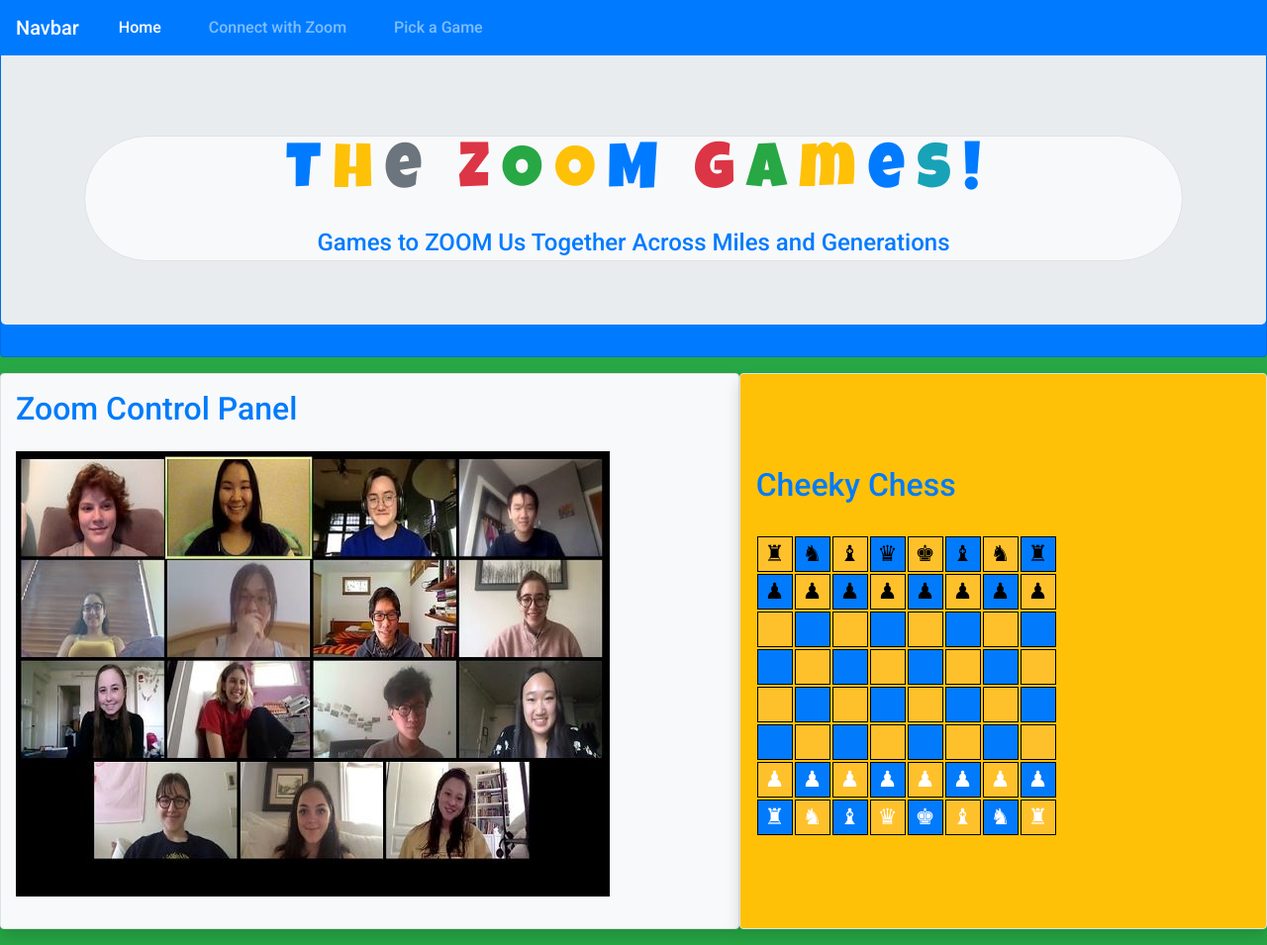
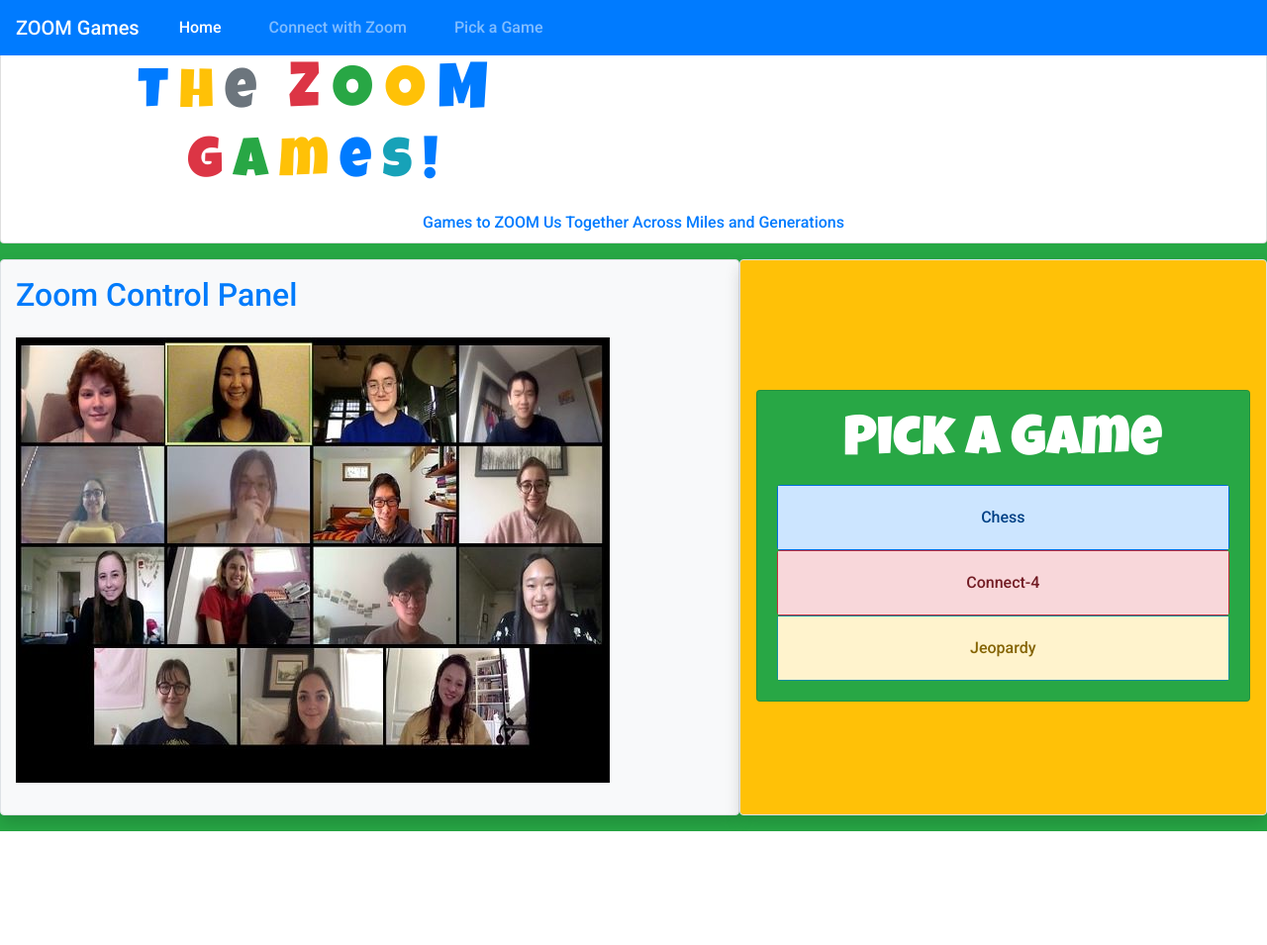
Before and after one commit to Larry-Volz/TheZoomGames.com, a PHP site: page / in a window 1280 px wide. Shown: the whole page at 99% size. After the commit the page ends 840 px from the top, so only its background shows below. Run offline with PHP 8.4, Linux system fonts and the light colour scheme.

Commit message:
new look inserts chess module with errors

```diff
--- a/app.js
+++ b/app.js
@@ -0,0 +1,121 @@
+const chessModule = `<div class = "box">
+<h1 class = "text-center">Cheeky Chess</h1>
+    <table class ="content">
+        <thead><div id="position">&nbsp;</div></thead>
+        <tr>
+            <td><div id = "a8" class="lightSquares">&nbsp;</div></td>
+            <td><div id = "b8" class="darkSquares">&nbsp;</div></td>
+            <td><div id = "c8" class="lightSquares">&nbsp;</div></td>
+            <td><div id = "d8" class="darkSquares">&nbsp;</div></td>
+            <td><div id = "e8" class="lightSquares">&nbsp;</div></td>
+            <td><div id = "f8"  class="darkSquares">&nbsp;</div></td>
+            <td><div id = "g8" class="lightSquares">&nbsp;</div></td>
+            <td><div id = "h8" class="darkSquares">&nbsp;</div></td>
+        </tr>
+
+        <tr>
+            <td><div id = "a7" class="darkSquares">&nbsp;</div></td>
+            <td><div id = "b7" class="lightSquares">&nbsp;</div></td>
+            <td><div id = "c7" class="darkSquares">&nbsp;</div></td>
+            <td><div id = "d7" class="lightSquares">&nbsp;</div></td>
+            <td><div id = "e7" class="darkSquares">&nbsp;</div></td>
+            <td><div id = "f7" class="lightSquares">&nbsp;</div></td>
+            <td><div id = "g7" class="darkSquares">&nbsp;</div></td>
+            <td><div id = "h7" class="lightSquares">&nbsp;</div></td>
+        </tr>
+
+        <tr>
+            <td><div id = "a6" class="lightSquares">&nbsp;</div></td>
+            <td><div id = "b6" class="darkSquares">&nbsp;</div></td>
+            <td><div id = "c6" class="lightSquares">&nbsp;</div></td>
+            <td><div id = "d6" class="darkSquares">&nbsp;</div></td>
+            <td><div id = "e6" class="lightSquares">&nbsp;</div></td>
+            <td><div id = "f6"  class="darkSquares">&nbsp;</div></td>
+            <td><div id = "g6" class="lightSquares">&nbsp;</div></td>
+            <td><div id = "h6" class="darkSquares">&nbsp;</div></td>
+        </tr>
+
+        <tr>
+            <td><div id = "a5" class="darkSquares">&nbsp;</div></td>
+            <td><div id = "b5" class="lightSquares">&nbsp;</div></td>
+            <td><div id = "c5" class="darkSquares">&nbsp;</div></td>
+            <td><div id = "d5" class="lightSquares">&nbsp;</div></td>
+            <td><div id = "e5" class="darkSquares">&nbsp;</div></td>
+            <td><div id = "f5" class="lightSquares">&nbsp;</div></td>
+            <td><div id = "g5" class="darkSquares">&nbsp;</div></td>
+            <td><div id = "h5" class="lightSquares">&nbsp;</div></td>
+        </tr>
+
+        <tr>
+            <td><div id = "a4" class="lightSquares">&nbsp;</div></td>
+            <td><div id = "b4" class="darkSquares">&nbsp;</div></td>
+            <td><div id = "c4" class="lightSquares">&nbsp;</div></td>
+            <td><div id = "d4" class="darkSquares">&nbsp;</div></td>
+            <td><div id = "e4" class="lightSquares">&nbsp;</div></td>
+            <td><div id = "f4"  class="darkSquares">&nbsp;</div></td>
+            <td><div id = "g4" class="lightSquares">&nbsp;</div></td>
+            <td><div id = "h4" class="darkSquares">&nbsp;</div></td>
+        </tr>
+
+        <tr>
+            <td><div id = "a3" class="darkSquares">&nbsp;</div></td>
+            <td><div id = "b3" class="lightSquares">&nbsp;</div></td>
+            <td><div id = "c3" class="darkSquares">&nbsp;</div></td>
+            <td><div id = "d3" class="lightSquares">&nbsp;</div></td>
+            <td><div id = "e3" class="darkSquares">&nbsp;</div></td>
+            <td><div id = "f3" class="lightSquares">&nbsp;</div></td>
+            <td><div id = "g3" class="darkSquares">&nbsp;</div></td>
+            <td><div id = "h3" class="lightSquares">&nbsp;</div></td>
+        </tr>
+
+        <tr>
+            <td><div id = "a2" class="lightSquares">&nbsp;</div></td>
+            <td><div id = "b2" class="darkSquares">&nbsp;</div></td>
+            <td><div id = "c2" class="lightSquares">&nbsp;</div></td>
+            <td><div id = "d2" class="darkSquares">&nbsp;</div></td>
+            <td><div id = "e2" class="lightSquares">&nbsp;</div></td>
+            <td><div id = "f2"  class="darkSquares">&nbsp;</div></td>
+            <td><div id = "g2" class="lightSquares">&nbsp;</div></td>
+            <td><div id = "h2" class="darkSquares">&nbsp;</div></td>
+        </tr>
+        <tr>
+            <td><div id = "a1" class="darkSquares">&nbsp;</div></td>
+            <td><div id = "b1" class="lightSquares">&nbsp;</div></td>
+            <td><div id = "c1" class="darkSquares">&nbsp;</div></td>
+            <td><div id = "d1" class="lightSquares">&nbsp;</div></td>
+            <td><div id = "e1" class="darkSquares">&nbsp;</div></td>
+            <td><div id = "f1" class="lightSquares">&nbsp;</div></td>
+            <td><div id = "g1" class="darkSquares">&nbsp;</div></td>
+            <td><div id = "h1" class="lightSquares">&nbsp;</div></td>
+        </tr>
+    </table>
+</div>`;
+
+
+window.onload = function() {
+
+    $("#chess-game").on("click", () => {
+        console.log("clicked")
+
+        document.getElementById("game-area").innerHTML = chessModule;
+        // chessGame();
+    })
+
+
+
+
+
+
+
+
+
+
+
+
+
+
+
+
+
+
+  }//end of onload - keep all jquery here
--- a/chessLogic.js
+++ b/chessLogic.js
@@ -13,6 +13,8 @@
 */
 
 //GAME SET UP
+
+function chessGame(){
 
     const wr_qs = {
                 id : 'wr_qs',
@@ -549,3 +551,5 @@
     }
 
     let isOnBoard = (y,x,) => (y<8 && x<8);
+
+};
--- a/index.html
+++ b/index.html
@@ -3,9 +3,7 @@
 <head>
     <meta charset="UTF-8">
     <meta name="viewport" content="width=device-width, initial-scale=1.0">
-    <link rel="stylesheet" href="https://stackpath.bootstrapcdn.com/bootstrap/4.4.1/css/bootstrap.min.css"
-    integrity="sha384-Vkoo8x4CGsO3+Hhxv8T/Q5PaXtkKtu6ug5TOeNV6gBiFeWPGFN9MuhOf23Q9Ifjh" crossorigin="anonymous">
-    <link rel="preconnect" href="https://fonts.gstatic.com">
+    <link rel="stylesheet" href="https://stackpath.bootstrapcdn.com/bootstrap/4.4.1/css/bootstrap.min.css" integrity="sha384-Vkoo8x4CGsO3+Hhxv8T/Q5PaXtkKtu6ug5TOeNV6gBiFeWPGFN9MuhOf23Q9Ifjh" crossorigin="anonymous">
     <link rel="preconnect" href="https://fonts.gstatic.com">
     <link href="https://fonts.googleapis.com/css2?family=Luckiest+Guy&family=Roboto:wght@500&display=swap" rel="stylesheet">
     <link href="https://fonts.googleapis.com/css2?family=Luckiest+Guy&display=swap" rel="stylesheet">
@@ -18,7 +16,7 @@
     <header>
 
         <nav class="navbar fixed-top navbar-expand-lg navbar-dark bg-primary">
-            <a class="navbar-brand" href="#">Navbar</a>
+            <a class="navbar-brand" href="#">ZOOM Games</a>
             <button class="navbar-toggler" type="button" data-toggle="collapse" data-target="#navbarNavAltMarkup">
               <span class="navbar-toggler-icon"></span>
             </button>
@@ -33,35 +31,42 @@
           </nav>
 
 
-        <div class="card bg-primary text-white">
+        <div class="card">
             <!-- <img src="images/Blurry-board-game_1600x500-min.jpg" class="card-img" alt="board game photo">  -->
-            <div class="jumbotron">
-                <br><br><br>
-                <div class="container">
-                    <div class="bg-light justify-content-center border rounded-pill">
+            <!-- <div class="jumbotron">  -->
+                <br><br>
+                <div class="container  mb-2 mt-2">
+                    <div class="bg-white justify-content-center">
                             <h5 class=" card-title justify-content-center">
+
+                                <div class="col-md-5">
                                     <span class="text-primary">T</span>
                                     <span class="text-warning">h</span>
                                     <span class="text-secondary">e</span>
+                                <!-- </div> -->
                                     &nbsp;
+                                <!-- <div class="col-xs-6 col-md-3"> -->
                                     <span class="zoom">
                                         <span class="text-danger">Z</span>
                                         <span class="text-success">O</span>
                                         <span class="text-warning">O</span>
                                         <span class="text-primary">M</span>
                                     </span>
-                                &nbsp;
+                                </div>
+                                <div class="col-md-5">
+                                    <!-- &nbsp; -->
                                     <span class="text-danger">G</span>
                                     <span class="text-success">a</span>
                                     <span class="text-warning">m</span>
                                     <span class="text-primary">e</span>
                                     <span class="text-info">s</span>
                                     <span class="text-primary">!</span>
+                                </div>
                             </h5>
                         <p class="card-text text-primary usp">Games to ZOOM Us Together Across Miles and Generations</p>
                     </div>
                 </div>
-           </div>
+           <!-- </div> -->
        </div>
     </header>
 
@@ -77,102 +82,35 @@
                 <!-- ---------------------------- GAME PANEL ------------------------------------------------>
                 <div class="col-lg-5  bg-warning zoomPanel p-3 mx-0 border rounded shadow align-content-center">
 
-                    <div class = "box">
-                        <h1 class = "text-center">Cheeky Chess</h1>
-                            <table class ="content">
-                                <thead><div id="position">&nbsp;</div></thead>
-                                <tr>
-                                    <td><div id = "a8" class="lightSquares">&nbsp;</div></td>
-                                    <td><div id = "b8" class="darkSquares">&nbsp;</div></td>
-                                    <td><div id = "c8" class="lightSquares">&nbsp;</div></td>
-                                    <td><div id = "d8" class="darkSquares">&nbsp;</div></td>
-                                    <td><div id = "e8" class="lightSquares">&nbsp;</div></td>
-                                    <td><div id = "f8"  class="darkSquares">&nbsp;</div></td>
-                                    <td><div id = "g8" class="lightSquares">&nbsp;</div></td>
-                                    <td><div id = "h8" class="darkSquares">&nbsp;</div></td>
-                                </tr>
-
-                                <tr>
-                                    <td><div id = "a7" class="darkSquares">&nbsp;</div></td>
-                                    <td><div id = "b7" class="lightSquares">&nbsp;</div></td>
-                                    <td><div id = "c7" class="darkSquares">&nbsp;</div></td>
-                                    <td><div id = "d7" class="lightSquares">&nbsp;</div></td>
-                                    <td><div id = "e7" class="darkSquares">&nbsp;</div></td>
-                                    <td><div id = "f7" class="lightSquares">&nbsp;</div></td>
-                                    <td><div id = "g7" class="darkSquares">&nbsp;</div></td>
-                                    <td><div id = "h7" class="lightSquares">&nbsp;</div></td>
-                                </tr>
-
-                                <tr>
-                                    <td><div id = "a6" class="lightSquares">&nbsp;</div></td>
-                                    <td><div id = "b6" class="darkSquares">&nbsp;</div></td>
-                                    <td><div id = "c6" class="lightSquares">&nbsp;</div></td>
-                                    <td><div id = "d6" class="darkSquares">&nbsp;</div></td>
-                                    <td><div id = "e6" class="lightSquares">&nbsp;</div></td>
-                                    <td><div id = "f6"  class="darkSquares">&nbsp;</div></td>
-                                    <td><div id = "g6" class="lightSquares">&nbsp;</div></td>
-                                    <td><div id = "h6" class="darkSquares">&nbsp;</div></td>
-                                </tr>
-
-                                <tr>
-                                    <td><div id = "a5" class="darkSquares">&nbsp;</div></td>
-                                    <td><div id = "b5" class="lightSquares">&nbsp;</div></td>
-                                    <td><div id = "c5" class="darkSquares">&nbsp;</div></td>
-                                    <td><div id = "d5" class="lightSquares">&nbsp;</div></td>
-                                    <td><div id = "e5" class="darkSquares">&nbsp;</div></td>
-                                    <td><div id = "f5" class="lightSquares">&nbsp;</div></td>
-                                    <td><div id = "g5" class="darkSquares">&nbsp;</div></td>
-                                    <td><div id = "h5" class="lightSquares">&nbsp;</div></td>
-                                </tr>
-
-                                <tr>
-                                    <td><div id = "a4" class="lightSquares">&nbsp;</div></td>
-                                    <td><div id = "b4" class="darkSquares">&nbsp;</div></td>
-                                    <td><div id = "c4" class="lightSquares">&nbsp;</div></td>
-                                    <td><div id = "d4" class="darkSquares">&nbsp;</div></td>
-                                    <td><div id = "e4" class="lightSquares">&nbsp;</div></td>
-                                    <td><div id = "f4"  class="darkSquares">&nbsp;</div></td>
-                                    <td><div id = "g4" class="lightSquares">&nbsp;</div></td>
-                                    <td><div id = "h4" class="darkSquares">&nbsp;</div></td>
-                                </tr>
-
-                                <tr>
-                                    <td><div id = "a3" class="darkSquares">&nbsp;</div></td>
-                                    <td><div id = "b3" class="lightSquares">&nbsp;</div></td>
-                                    <td><div id = "c3" class="darkSquares">&nbsp;</div></td>
-                                    <td><div id = "d3" class="lightSquares">&nbsp;</div></td>
-                                    <td><div id = "e3" class="darkSquares">&nbsp;</div></td>
-                                    <td><div id = "f3" class="lightSquares">&nbsp;</div></td>
-                                    <td><div id = "g3" class="darkSquares">&nbsp;</div></td>
-                                    <td><div id = "h3" class="lightSquares">&nbsp;</div></td>
-                                </tr>
-
-                                <tr>
-                                    <td><div id = "a2" class="lightSquares">&nbsp;</div></td>
-                                    <td><div id = "b2" class="darkSquares">&nbsp;</div></td>
-                                    <td><div id = "c2" class="lightSquares">&nbsp;</div></td>
-                                    <td><div id = "d2" class="darkSquares">&nbsp;</div></td>
-                                    <td><div id = "e2" class="lightSquares">&nbsp;</div></td>
-                                    <td><div id = "f2"  class="darkSquares">&nbsp;</div></td>
-                                    <td><div id = "g2" class="lightSquares">&nbsp;</div></td>
-                                    <td><div id = "h2" class="darkSquares">&nbsp;</div></td>
-                                </tr>
-                                <tr>
-                                    <td><div id = "a1" class="darkSquares">&nbsp;</div></td>
-                                    <td><div id = "b1" class="lightSquares">&nbsp;</div></td>
-                                    <td><div id = "c1" class="darkSquares">&nbsp;</div></td>
-                                    <td><div id = "d1" class="lightSquares">&nbsp;</div></td>
-                                    <td><div id = "e1" class="darkSquares">&nbsp;</div></td>
-                                    <td><div id = "f1" class="lightSquares">&nbsp;</div></td>
-                                    <td><div id = "g1" class="darkSquares">&nbsp;</div></td>
-                                    <td><div id = "h1" class="lightSquares">&nbsp;</div></td>
-                                </tr>
-                            </table>
+                    <div id = "game-area">
+                        <div class="card bg-success  text-white mt-3">
+                            <div class="card-body justify-content-center text-center display-5">
+                                <h5>Pick a Game</h5>
+                                <div class="card bg-primary">
+                                    <div id="chess-game" class=" alert-primary card-body">
+                                        Chess
+                                    </div>
+                                </div>
+                                <div class="card bg-danger">
+                                    <div id="connect4-game" class="alert-danger card-body">
+                                        Connect-4
+                                    </div>
+                                </div>
+                                <div class="card bg-info">
+                                    <div id="jeopardy-game" class="alert-warning card-body">
+                                        Jeopardy
+                                    </div>
+                                </div>
+                            </div>
                             </div>
 
+                        </div>
+                    </div> <!-- end of game area -->
 
-                            <script src = "chessLogic.js"></script>
-                            <script src = "api_logic.js"></script>
+                            <!-- <script src="app.js"></script> -->
+                            <!-- <script src = "chessLogic.js"></script> -->
+                            <!-- <script src="chessModule.js"></script> -->
+                            <!-- <script src = "api_logic.js"></script> -->
 
 
                 </div>
@@ -181,18 +119,17 @@
     </section>
 
 
+<!-- <script src="https://code.jquery.com/jquery-3.4.1.slim.min.js"></script> -->
+<!-- <script src="http://ajax.googleapis.com/ajax/libs/jquery/1.7.1/jquery.min.js" type="text/javascript"></script> -->
 
 
+<script src="https://code.jquery.com/jquery-3.5.1.slim.min.js" integrity="sha384-DfXdz2htPH0lsSSs5nCTpuj/zy4C+OGpamoFVy38MVBnE+IbbVYUew+OrCXaRkfj" crossorigin="anonymous"></script>
 
+<script src="https://cdn.jsdelivr.net/npm/popper.js@1.16.1/dist/umd/popper.min.js" integrity="sha384-9/reFTGAW83EW2RDu2S0VKaIzap3H66lZH81PoYlFhbGU+6BZp6G7niu735Sk7lN" crossorigin="anonymous"></script>
+<script src="https://cdn.jsdelivr.net/npm/bootstrap@4.5.3/dist/js/bootstrap.min.js" integrity="sha384-w1Q4orYjBQndcko6MimVbzY0tgp4pWB4lZ7lr30WKz0vr/aWKhXdBNmNb5D92v7s" crossorigin="anonymous"></script>
+
+<script src = "chessLogic.js"></script>
+<script src = "api_logic.js"></script>
 <script src="app.js"></script>
-    <script src="https://code.jquery.com/jquery-3.4.1.slim.min.js"
-    integrity="sha384-J6qa4849blE2+poT4WnyKhv5vZF5SrPo0iEjwBvKU7imGFAV0wwj1yYfoRSJoZ+n"
-    crossorigin="anonymous"></script>
-  <script src="https://cdn.jsdelivr.net/npm/popper.js@1.16.0/dist/umd/popper.min.js"
-    integrity="sha384-Q6E9RHvbIyZFJoft+2mJbHaEWldlvI9IOYy5n3zV9zzTtmI3UksdQRVvoxMfooAo"
-    crossorigin="anonymous"></script>
-  <script src="https://stackpath.bootstrapcdn.com/bootstrap/4.4.1/js/bootstrap.min.js"
-    integrity="sha384-wfSDF2E50Y2D1uUdj0O3uMBJnjuUD4Ih7YwaYd1iqfktj0Uod8GCExl3Og8ifwB6"
-    crossorigin="anonymous"></script>
 </body>
 </html>
--- a/style.css
+++ b/style.css
@@ -7,7 +7,13 @@
 h5 {
     text-align: center;
     font-family: 'Luckiest Guy', cursive;
-    font-size: 4rem;
+    font-size: 3.5rem;
+}
+
+h6 {
+    text-align: center;
+    font-family: 'Luckiest Guy', cursive;
+    font-size: 2.5rem;
 }
 
 h2 {
@@ -18,7 +24,7 @@
     font-size: 4rem;
 }
 .usp {
-    font-size: 1.5rem;
+    font-size: 1rem;
 
 }
 
```
Also changed, not shown: chessModule.js (added). Lines whose indentation alone changed are shown as unchanged.
